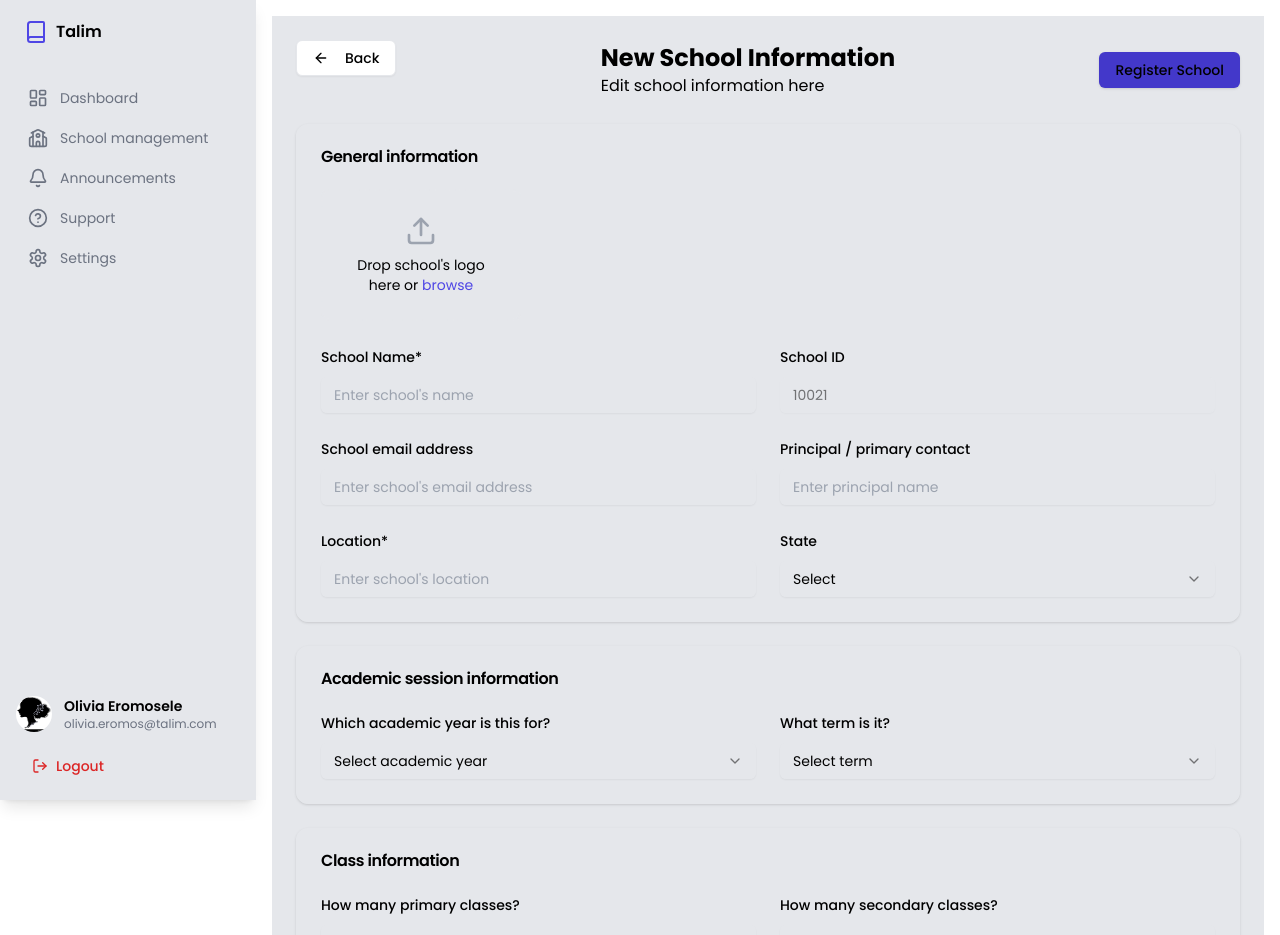
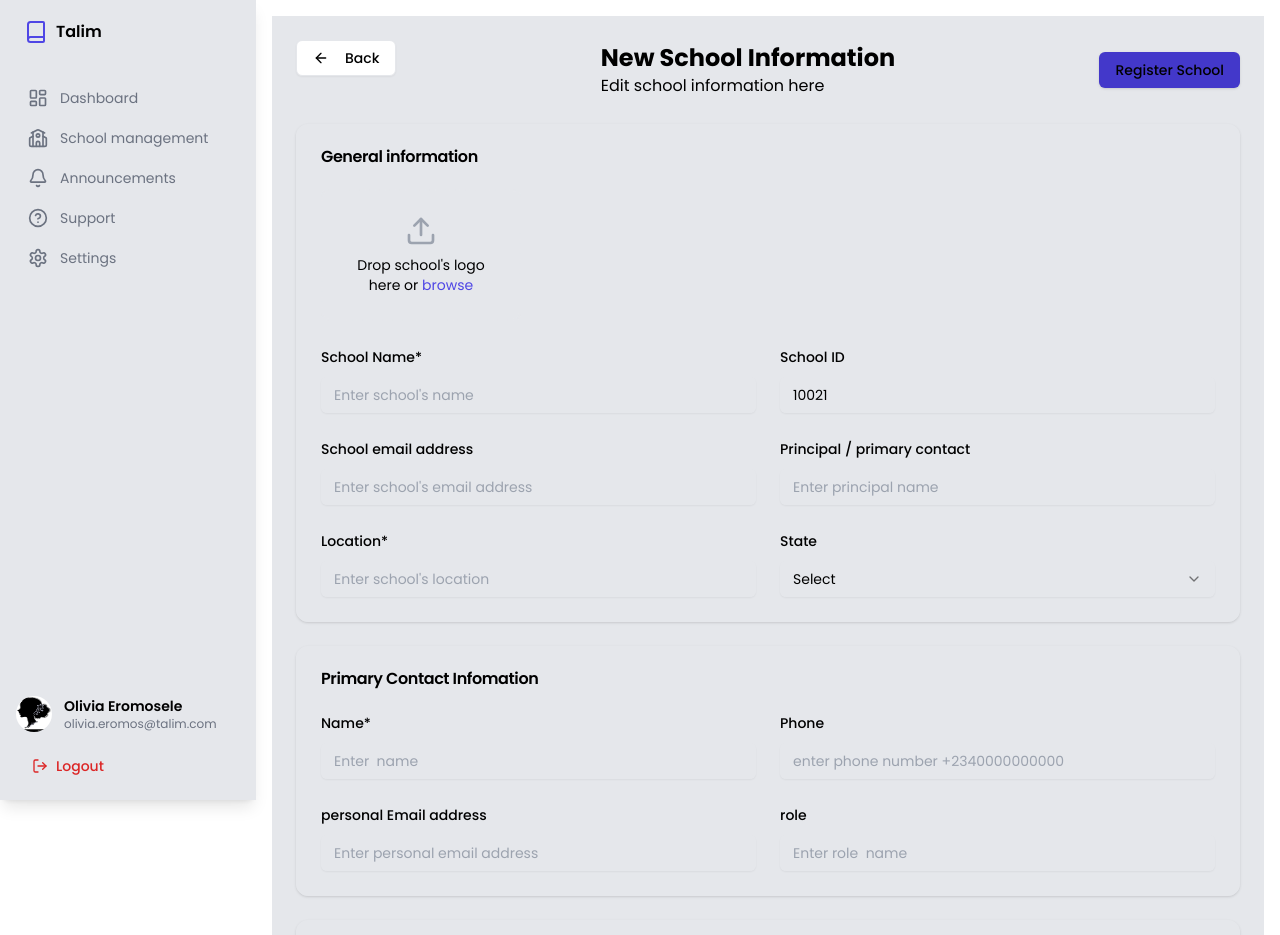
Before and after one commit to Saints-sparks/Talim-Admin-FE, a Next.js app: page /talimregister in a window 1280 px wide. Shown: the top 935 px of the page. Built offline with nearby package versions, Linux system fonts and the light colour scheme.

Commit message:
navigation corrected

```diff
--- a/src/components/Registrationform/Form.tsx
+++ b/src/components/Registrationform/Form.tsx
@@ -39,8 +39,10 @@ interface FormData {
   principalName: string
   location: string
   state: string
-  academicYear: string
-  term: string
+  personalName: string
+  phoneNumber: string
+  personalEmail: string
+  role: string
   primaryClasses: string
   secondaryClasses: string
 }
@@ -55,8 +57,10 @@ export function SchoolRegistrationForm() {
     principalName: "",
     location: "",
     state: "",
-    academicYear: "",
-    term: "",
+    personalName: "",
+    phoneNumber: "",
+    personalEmail: "",
+    role: "",
     primaryClasses: "",
     secondaryClasses: ""
   })
@@ -89,8 +93,10 @@ export function SchoolRegistrationForm() {
       principalName: "",
       location: "",
       state: "",
-      academicYear: "",
-      term: "",
+      personalName: "",
+      phoneNumber: "",
+      personalEmail: "",
+      role: "",
       primaryClasses: "",
       secondaryClasses: ""
     })
@@ -178,7 +184,7 @@ export function SchoolRegistrationForm() {
                 value={formData.schoolId}
                 onChange={e => setFormData(prev => ({ ...prev, schoolId: e.target.value }))}
                 placeholder="10021"
-                disabled
+                required
               />
             </div>
             <div className="space-y-2">
@@ -234,49 +240,57 @@ export function SchoolRegistrationForm() {
 
        <Card>
        <CardHeader>
-          <CardTitle>Academic session information</CardTitle>
+          <CardTitle>Primary Contact Infomation</CardTitle>
         </CardHeader>
         <CardContent>
        <div className="grid gap-6 md:grid-cols-2">
             <div className="space-y-2">
-              <Label>Which academic year is this for?</Label>
-              <Select
-                value={formData.academicYear}
-                onValueChange={value => setFormData(prev => ({ ...prev, academicYear: value }))}
-              >
-                <SelectTrigger>
-                  <SelectValue placeholder="Select academic year" />
-                </SelectTrigger>
-                <SelectContent className="bg-gray-300">
-                  {ACADEMIC_YEARS.map(year => (
-                    <SelectItem className="hover:bg-gray-600" key={year} value={year}>
-                      {year}
-                    </SelectItem>
-                  ))}
-                </SelectContent>
-              </Select>
+              <Label htmlFor="personalName"> Name*</Label>
+              <Input
+                id="personalName"
+                value={formData.personalName}
+                onChange={e => setFormData(prev => ({ ...prev, personalName: e.target.value }))}
+                placeholder="Enter  name"
+                required
+              />
             </div>
             <div className="space-y-2">
-              <Label>What term is it?</Label>
-              <Select
-                value={formData.term}
-                onValueChange={value => setFormData(prev => ({ ...prev, term: value }))}
-              >
-                <SelectTrigger>
-                  <SelectValue placeholder="Select term" />
-                </SelectTrigger>
-                <SelectContent className="bg-gray-300">
-                  {TERMS.map(term => (
-                    <SelectItem className="hover:bg-gray-600" key={term} value={term}>
-                      {term}
-                    </SelectItem>
-                  ))}
-                </SelectContent>
-              </Select>
+              <Label htmlFor="phoneNumber">Phone</Label>
+              <Input
+                id=" phoneNumber"
+                value={formData.phoneNumber}
+                onChange={e => setFormData(prev => ({ ...prev, phoneNumber: e.target.value }))}
+                placeholder="enter phone number +2340000000000"
+                required
+              />
             </div>
+            <div className="space-y-2">
+              <Label htmlFor="personalEmail"> personal Email address</Label>
+              <Input
+                id="personalEmail"
+                type="email"
+                value={formData.personalEmail}
+                onChange={e => setFormData(prev => ({ ...prev, personalEmail: e.target.value }))}
+                placeholder="Enter personal email address"
+              />
+            </div>
+            <div className="space-y-2">
+              <Label htmlFor="role">role</Label>
+              <Input
+                id="role"
+                value={formData.role}
+                onChange={e => setFormData(prev => ({ ...prev, role: e.target.value }))}
+                placeholder="Enter role  name"
+              />
+            </div>
+
             </div>
             </CardContent>
        </Card>
+
+
+
+
 
       <Card>
         <CardHeader>
--- a/src/components/support/attachments-view.tsx
+++ b/src/components/support/attachments-view.tsx
@@ -102,7 +102,7 @@ export function AttachmentsView() {
     <div className="space-y-6">
       <div className="flex items-center justify-between">
         <Button variant="outline" className="gap-2">
-          <Filter className="h-4 w-4" />
+          <Filter className="h-4 w-4 text-black" />
           Filters
         </Button>
         <div className="relative w-[300px]">
```
Lines whose indentation alone changed are shown as unchanged.
